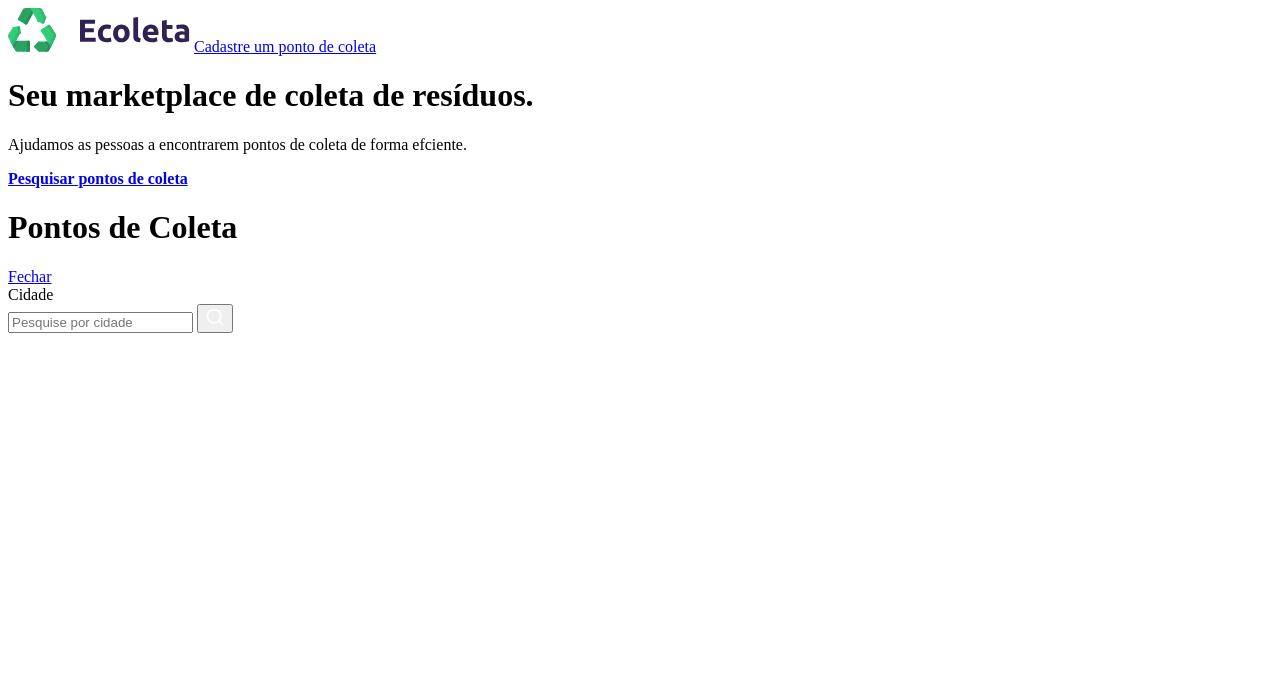
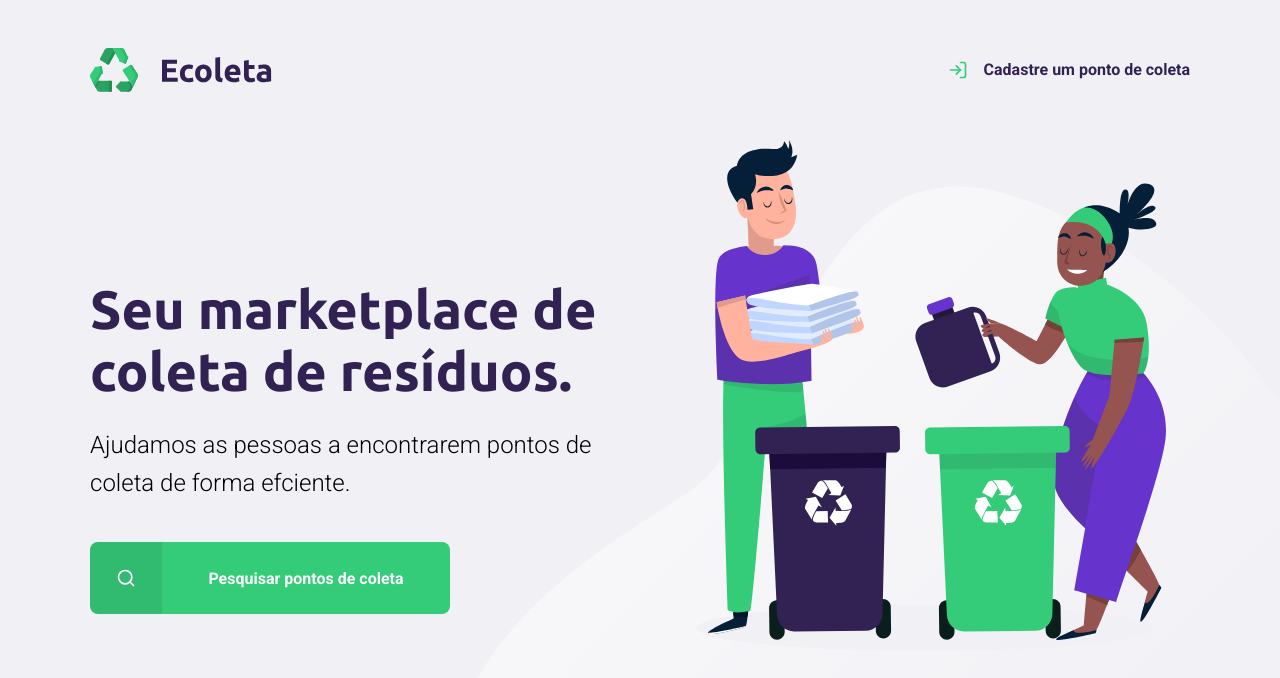
Before and after one commit to Mesquitaaph/Ecoleta, a plain HTML site: page index.html in a window 1280 px wide. Drawn offline with Linux system fonts and the light colour scheme; the site is published under a folder, as on GitHub Pages, so addresses that start at the root find nothing.

Commit message:
fixing paths

```diff
--- a/create-point.html
+++ b/create-point.html
@@ -7,10 +7,10 @@
 
   <link href="https://fonts.googleapis.com/css2?family=Roboto:wght@300;700&family=Ubuntu:wght@700&display=swap" rel="stylesheet">
 
-  <link rel="stylesheet" href="/styles/main.css">
-  <link rel="stylesheet" href="/styles/create-point.css">
+  <link rel="stylesheet" href="./styles/main.css">
+  <link rel="stylesheet" href="./styles/create-point.css">
 
-  <link rel="stylesheet" href="/styles/responsive.css">
+  <link rel="stylesheet" href="./styles/responsive.css">
 
 </head>
 <body>
--- a/index.html
+++ b/index.html
@@ -7,11 +7,11 @@
 
   <link href="https://fonts.googleapis.com/css2?family=Roboto:wght@300;700&family=Ubuntu:wght@700&display=swap" rel="stylesheet">
 
-  <link rel="stylesheet" href="/styles/main.css">
-  <link rel="stylesheet" href="/styles/home.css">
-  <link rel="stylesheet" href="/styles/modal.css">
+  <link rel="stylesheet" href="./styles/main.css">
+  <link rel="stylesheet" href="./styles/home.css">
+  <link rel="stylesheet" href="./styles/modal.css">
 
-  <link rel="stylesheet" href="/styles/responsive.css">
+  <link rel="stylesheet" href="./styles/responsive.css">
 
 </head>
 <body>
```
Also changed, not shown: search-results.html (+3 -3 lines).
